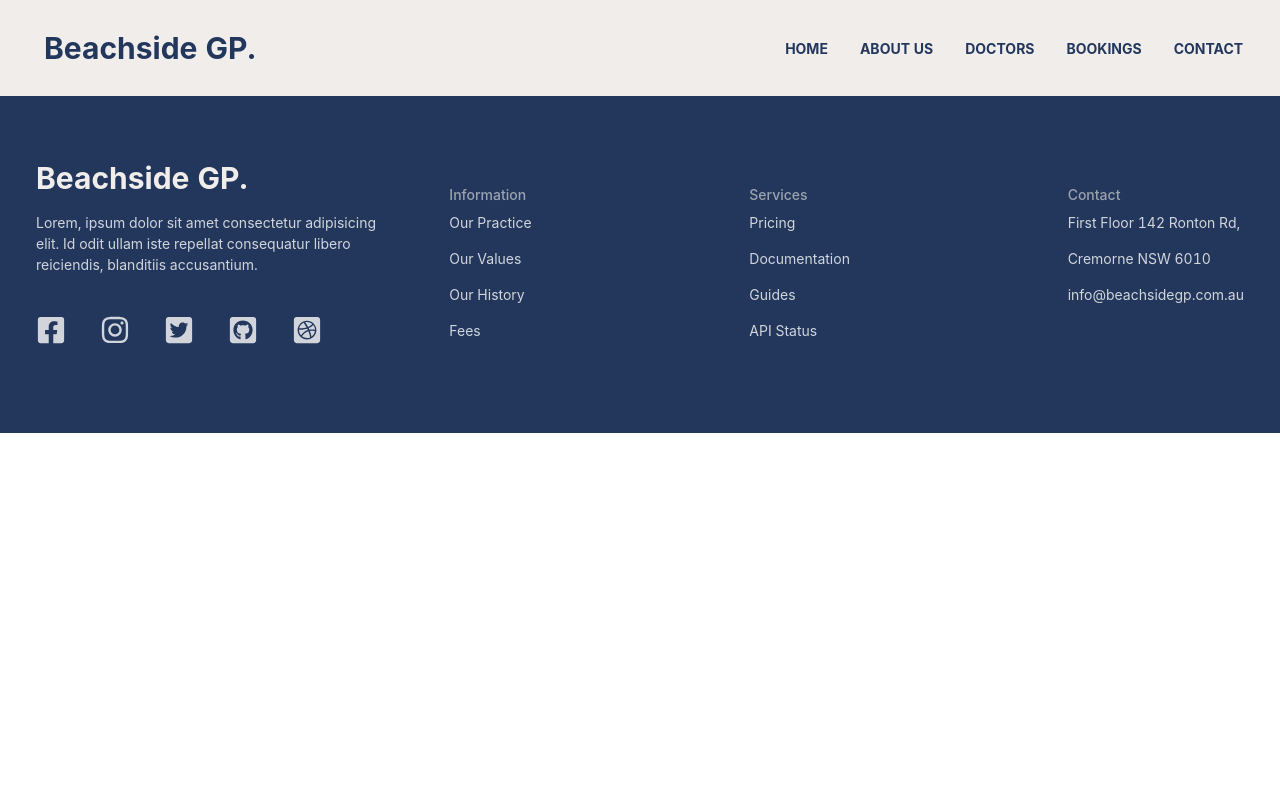
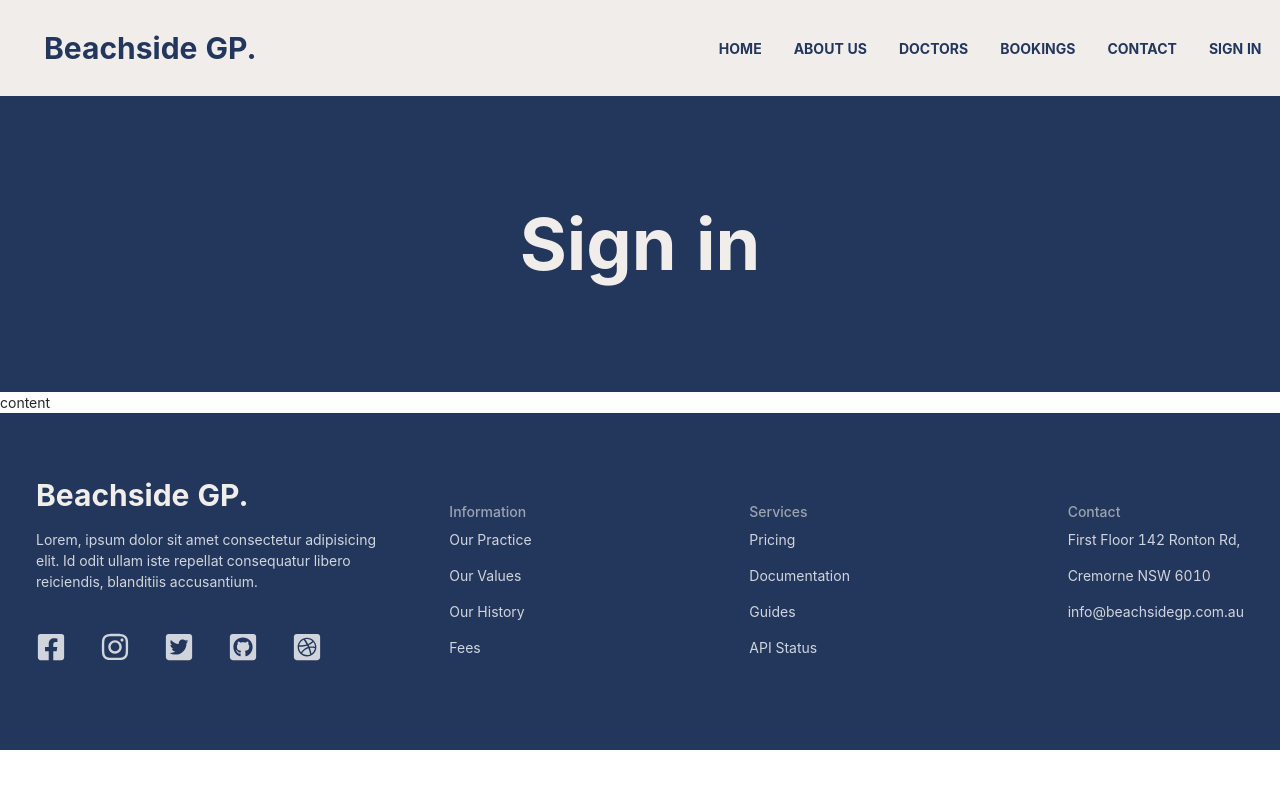
Before and after one commit to marlonmoreira000/clinic-concierge-app-frontend, a React (Vite) app: page /sign-in in a window 1280 px wide. Shown: the top 788 px of the page. Built offline with nearby package versions, Linux system fonts and the light colour scheme.

Commit message:
add signin page

```diff
--- a/src/components/App.jsx
+++ b/src/components/App.jsx
@@ -1,26 +1,28 @@
-import { BrowserRouter, Route, Routes } from "react-router-dom"
+import { BrowserRouter, Route, Routes } from "react-router-dom";
 import Nav from "./Nav";
-import Home from "./pages/Home"
+import Home from "./pages/Home";
 import About from "./pages/About";
 import Doctors from "./pages/Doctors";
 import Bookings from "./pages/Bookings";
 import Contact from "./pages/Contact";
+import Signin from "./pages/Signin";
 import Footer from "./Footer";
 
 const App = () => {
   return (
     <BrowserRouter>
-      <Nav/>
+      <Nav />
       <Routes>
         <Route path="/" element={<Home />} />
         <Route path="/about" element={<About />} />
         <Route path="/doctors" element={<Doctors />} />
         <Route path="/bookings" element={<Bookings />} />
         <Route path="/contact" element={<Contact />} />
+        <Route path="/sign-in" element={<Signin />} />
       </Routes>
-      <Footer/>
+      <Footer />
     </BrowserRouter>
   );
-}
+};
 
-export default App
+export default App;
--- a/src/components/Nav.jsx
+++ b/src/components/Nav.jsx
@@ -16,11 +16,24 @@ const Nav = () => {
           Beachside GP.
         </h1>
         <ul className="hidden lg:flex uppercase text-[#23375d] font-bold">
-          <li className="p-4"><Link to="/">Home</Link></li>
-          <li className="p-4 flex-shrink-0"><Link to="/about">About us</Link></li>
-          <li className="p-4"><Link to="/doctors">Doctors</Link></li>
-          <li className="p-4"><Link to="/bookings">Bookings</Link></li>
-          <li className="p-4"><Link to="/contact">Contact</Link></li>
+          <li className="p-4">
+            <Link to="/">Home</Link>
+          </li>
+          <li className="p-4 flex-shrink-0">
+            <Link to="/about">About us</Link>
+          </li>
+          <li className="p-4">
+            <Link to="/doctors">Doctors</Link>
+          </li>
+          <li className="p-4">
+            <Link to="/bookings">Bookings</Link>
+          </li>
+          <li className="p-4">
+            <Link to="/contact">Contact</Link>
+          </li>
+          <li className="p-4 flex-shrink-0">
+            <Link to="/sign-in">Sign in</Link>
+          </li>
         </ul>
         <div onClick={handleNav} className="block lg:hidden">
           {nav ? <AiOutlineClose size={25} /> : <AiOutlineMenu size={25} />}
--- a/src/components/pages/Bookings.jsx
+++ b/src/components/pages/Bookings.jsx
@@ -27,9 +27,14 @@ const Bookings = () => {
   };
 
   const handleMenuClick = (e) => {
-    const doctorSelection = e.domEvent.target.textContent;
-    console.log(doctorSelection);
-    setDoctor(doctorSelection);
+    // make an api call to get appts for doctor1
+
+    fetch(url)
+    .then()
+
+    // const doctorSelection = e.domEvent.target.textContent;
+    // console.log(doctorSelection);
+    // setDoctor(doctorSelection);
   };
 
   const menu = (
@@ -37,15 +42,15 @@ const Bookings = () => {
       onClick={handleMenuClick}
       items={[
         {
-          label: "doctorA",
+          label: "doctor1",
           key: "1",
         },
         {
-          label: "doctorB",
+          label: "doctor2",
           key: "2",
         },
         {
-          label: "doctorC",
+          label: "doctor3",
           key: "3",
         },
       ]}
--- /dev/null
+++ b/src/components/pages/Signin.jsx
@@ -0,0 +1,15 @@
+import React from 'react'
+import Header from '../Header'
+
+const Signin = () => {
+    return (
+      <>
+        <Header text="Sign in" />
+        <div>
+            <div>content</div>
+        </div>
+      </>
+    );
+}
+
+export default Signin
```
